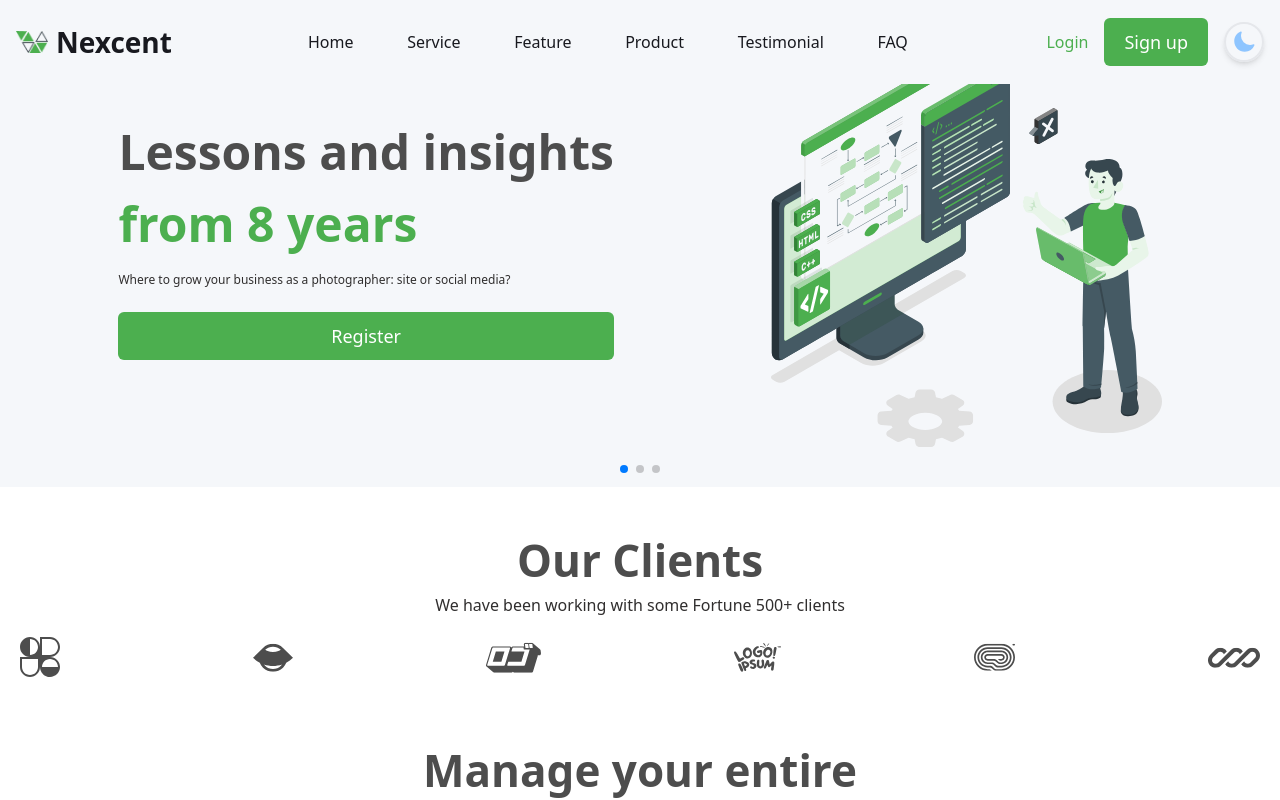
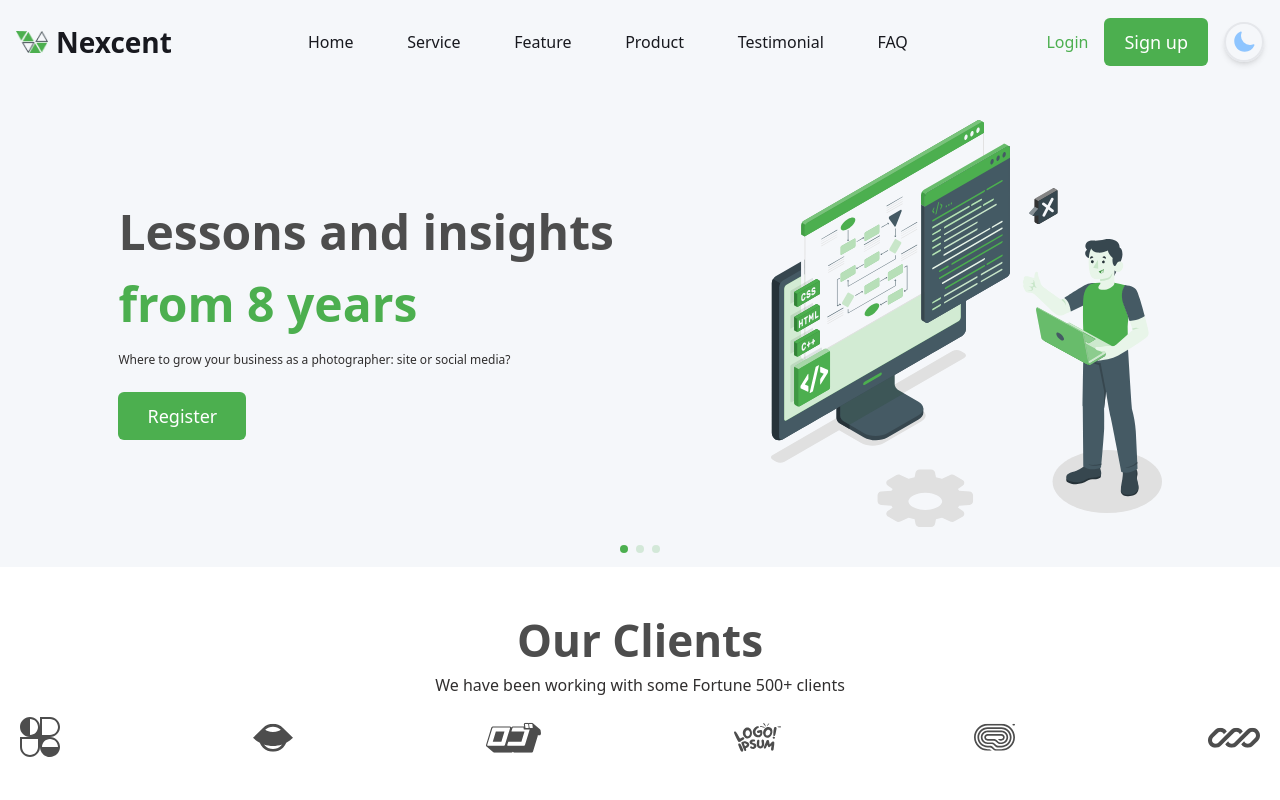
Before and after one commit to steffenvolbeat/Landing_Page, a Next.js app in the folder landing-page/: page / in a window 1280 px wide. Shown: the top 800 px of the page. Built offline with nearby package versions, Linux system fonts and the light colour scheme.

Commit message:
swiper darkMode

```diff
--- a/landing-page/src/app/components/btn/Btn.tsx
+++ b/landing-page/src/app/components/btn/Btn.tsx
@@ -15,7 +15,7 @@ export const Btn = ({ handleClick, title, isIcon }: BtnProps) => {
     <button
       onClick={handleClick}
       className={`
-        flex justify-center items-center gap-3 pt-2.5 pb-2.5 pl-5 pr-5 rounded-[6px] text-white text-lg
+        flex justify-center items-center gap-3 pt-2.5 pb-2.5 pl-5 pr-5 rounded-[6px] text-white text-lg max-w-32
         ${styles.btn_bg}
         `}>
       {title}
--- a/landing-page/src/app/components/register/Register.tsx
+++ b/landing-page/src/app/components/register/Register.tsx
@@ -11,11 +11,11 @@ const Register: React.FC = () => {
 
   return (
     <section
-      className="w-full flex  min-h-fit justify-around items-center  bg-[#F5f7fa]  sm:flex-col sm:pb-10 sm:pt-10 md:flex-row md:pl-10 md:pr-10 lg:flex-row"
+      className="mt-20 w-full flex  min-h-fit justify-around items-center  bg-[var(--main-background)] sm:flex-col sm:pb-10 sm:pt-10 md:flex-row md:pl-10 md:pr-10 lg:flex-row"
     >
       <div className=" flex flex-col gap-6 justify-center">
         <h1 className="text-5xl font-bold" style={{color: "var(--h-color)"}}>Lessons and insights</h1>
-        <p className="text-5xl font-bold" style={{ color: "var(--akzentcolor)" }}>from 8 years</p>
+        <span className="text-5xl font-bold" style={{ color: "var(--akzentcolor)" }}>from 8 years</span>
         <p className="text-xs">
           Where to grow your business as a photographer: site or social media?
         </p>
--- a/landing-page/src/app/globals.css
+++ b/landing-page/src/app/globals.css
@@ -68,3 +68,12 @@ p{
     --foreground: #ededed;
   }
 }
+
+
+.swiper-pagination-bullet {
+  background-color: var(--akzentcolor) !important;
+}
+
+.swiper-pagination-bullet-active {
+  background-color: var(--akzentcolor) !important;
+}
```
